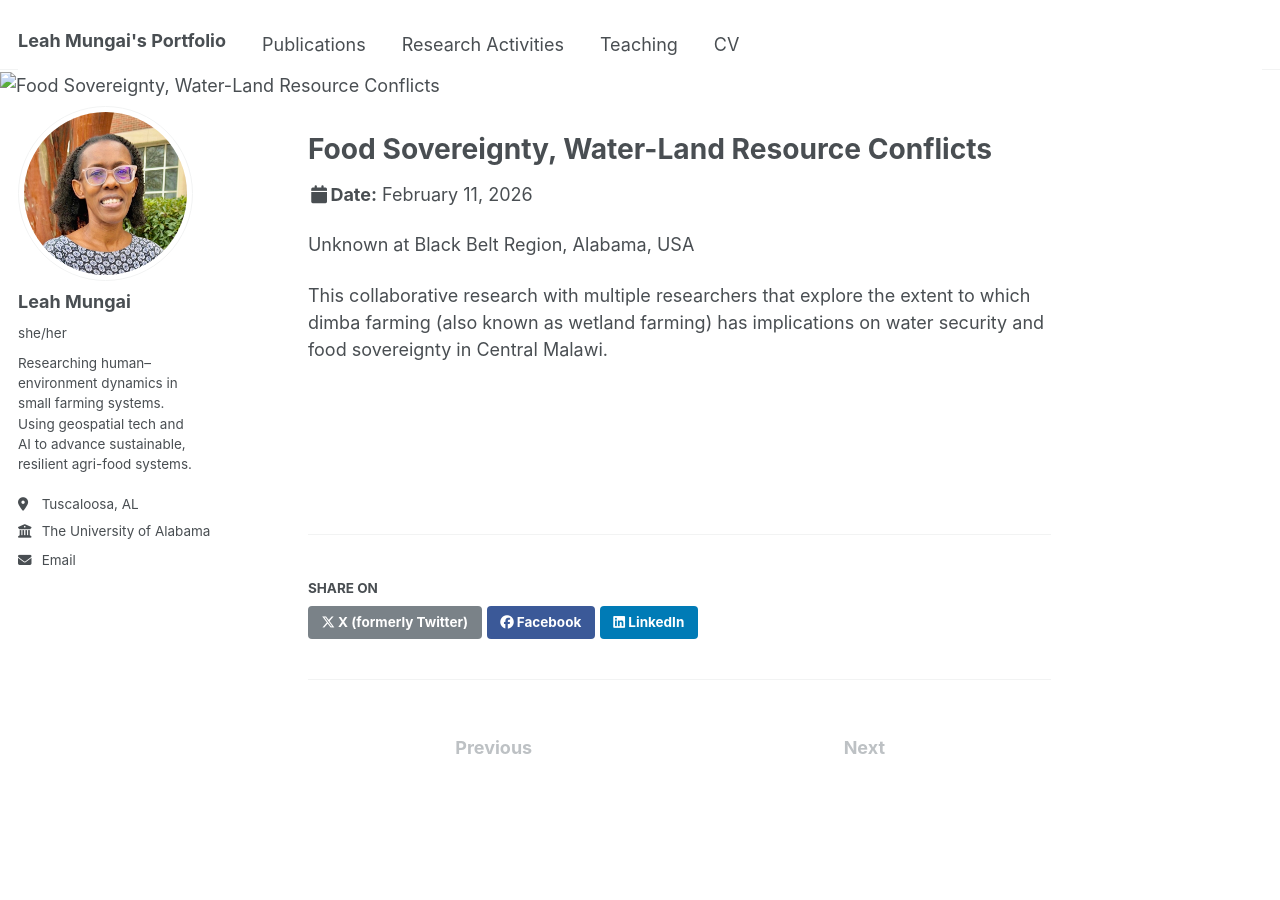
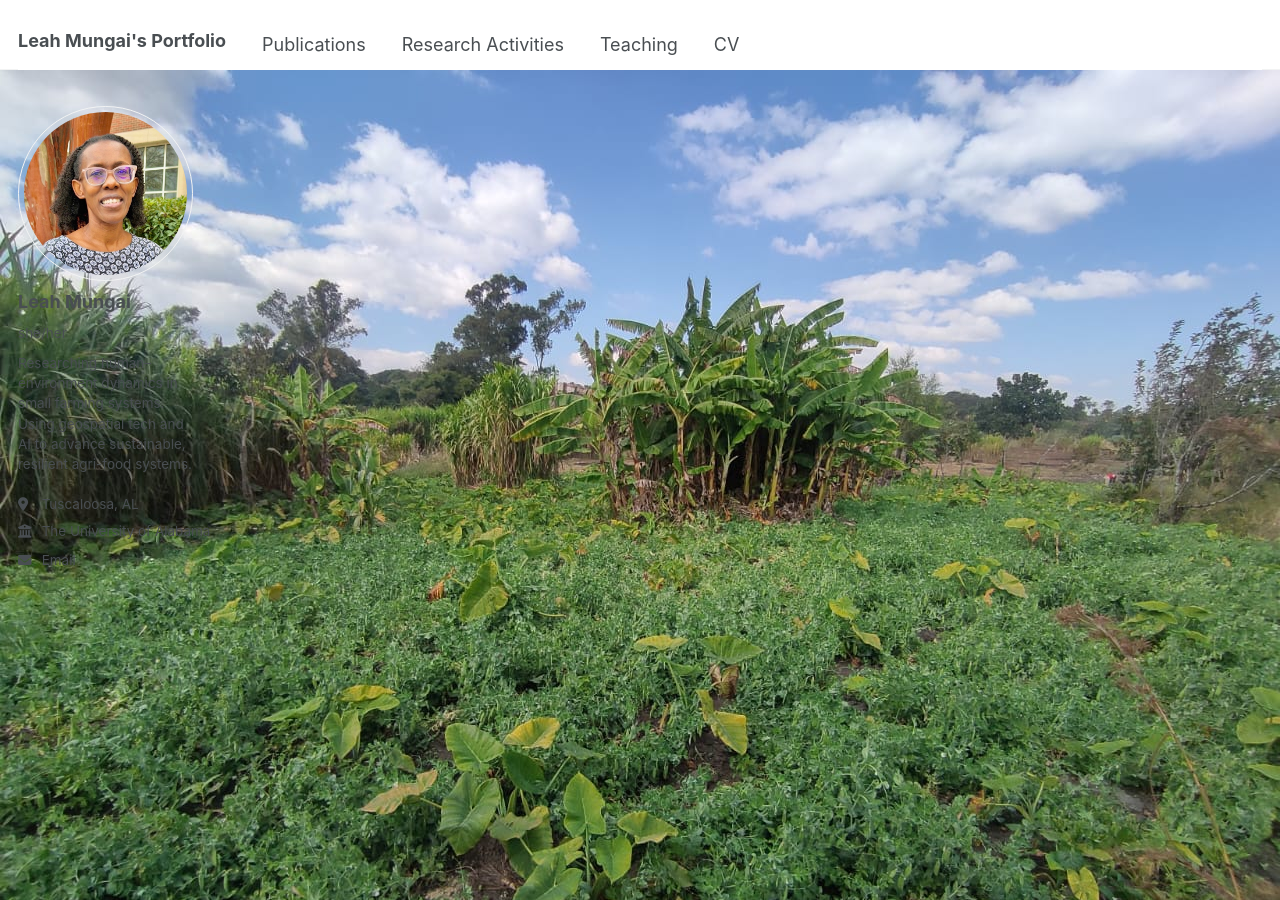
Before and after one commit to lmmungai/lmmungai.github.io, a Jekyll site: the page built from _research_activities/water-land-resource-conflicts.md, in a window 1280 px wide and 900 px high. Built offline with Jekyll 4.4.1, drawn with Linux system fonts in a browser that asks for light colours.

Commit message:
Fixed wrong file urls

```diff
--- a/_research_activities/water-land-resource-conflicts.md
+++ b/_research_activities/water-land-resource-conflicts.md
@@ -7,13 +7,13 @@ venue: "Black Belt Region"
 date: 2026-02-11
 location: "Alabama, USA"
 header:
-    image: "/images/research_photos/dimba_field1.jpg"
-    teaser: "/images/research_photos/dimba_field1.jpg"
+    image: "research_photos/dimba_field1.jpg"
+    teaser: "research_photos/dimba_field1.jpg"
 gallery:
-    - image_path: "/images/research_photos/dimba_field1.jpg"
-    - image_path: "/images/research_photos/dimba_field2.jpg"
-    - image_path: "/images/research_photos/dimba_puddle.jpg"
-    - image_path: "/images/research_photos/toto_tanks.jpg"
+    - image_path: "research_photos/dimba_field1.jpg"
+    - image_path: "research_photos/dimba_field2.jpg"
+    - image_path: "research_photos/dimba_puddle.jpg"
+    - image_path: "research_photos/toto_tanks.jpg"
 ---
 
 This collaborative research with multiple researchers that explore the extent to which dimba farming (also known as wetland farming) has implications on water security and food sovereignty in Central Malawi.
```
Also changed, not shown: _research_activities/uas-applications.md (+1 -1 lines).
